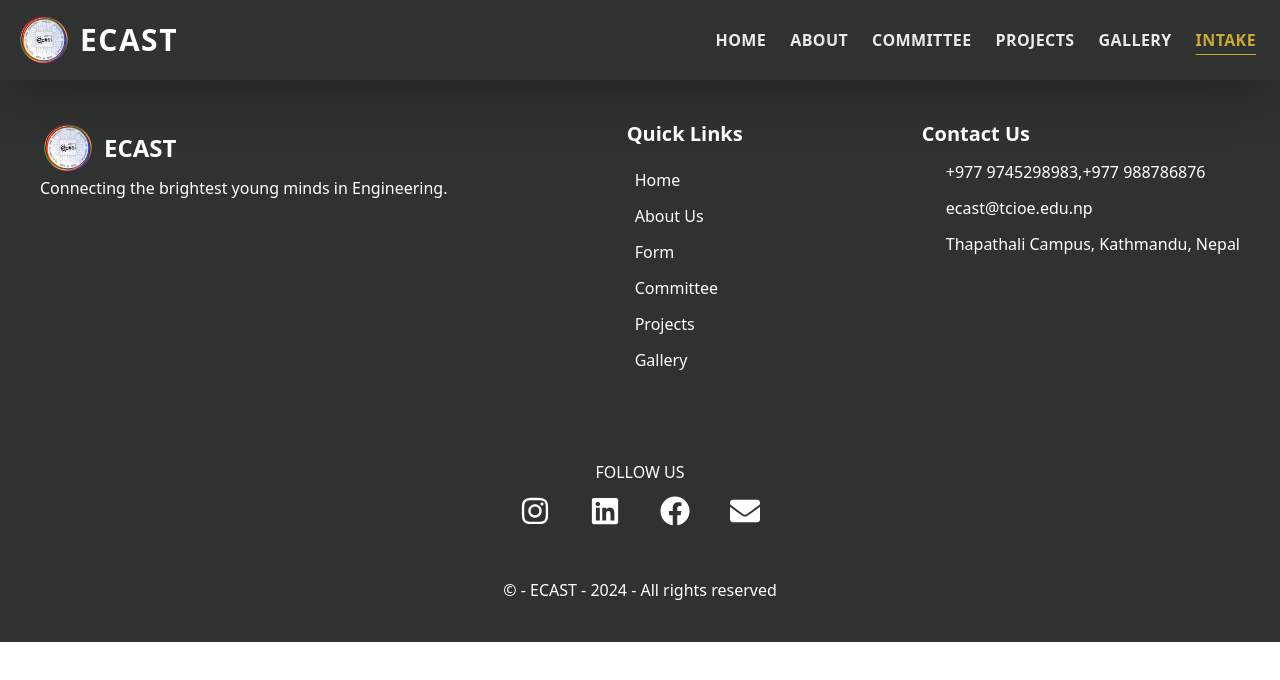
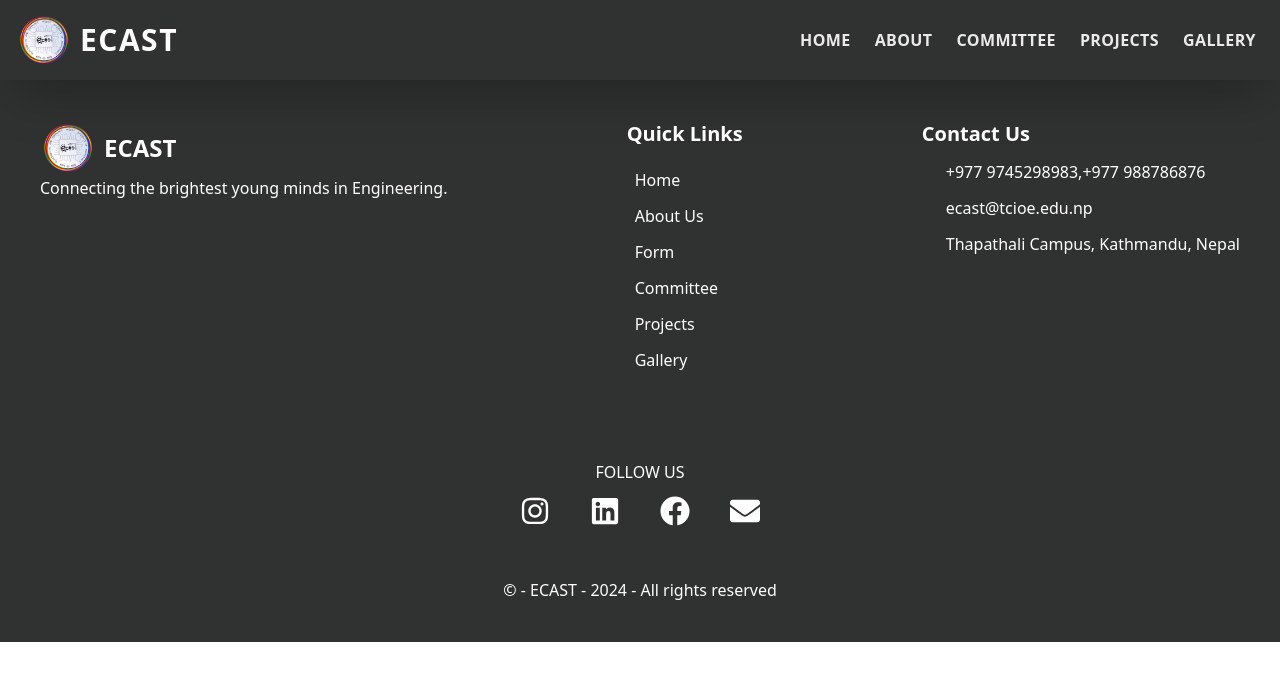
Before and after one commit to ecastthapathali/ecastthapathali.github.io, a React (Vite) app: page /FormSub in a window 1280 px wide. Shown: the top 680 px of the page. Built offline with nearby package versions, Linux system fonts and the light colour scheme; some icons are missing.

Commit message:
nav link intake removed

```diff
--- a/src/components/NavBar.tsx
+++ b/src/components/NavBar.tsx
@@ -28,7 +28,7 @@ const NavBar: React.FC = () => {
         <Navlink to="/committee">Committee</Navlink>
         <Navlink to="/projects">Projects</Navlink>
         <Navlink to="/gallery">Gallery</Navlink>
-        <Navlink to="/FormSub">Intake</Navlink>
+        {/* <Navlink to="/FormSub">Intake</Navlink> */}
       </div>
       <div
         className="sm:hidden text-white hover:text-theme mx-4 my-6 transition-color duration-500"
@@ -61,7 +61,7 @@ const NavBar: React.FC = () => {
           <Navlink to="/committee">Committee</Navlink>
           <Navlink to="/projects">Projects</Navlink>
           <Navlink to="/Gallery">Gallery</Navlink>
-          <Navlink to="/FormSub">Intake Form</Navlink>
+          {/* <Navlink to="/FormSub">Intake Form</Navlink> */}
         </div>
       )}
     </nav>
```
